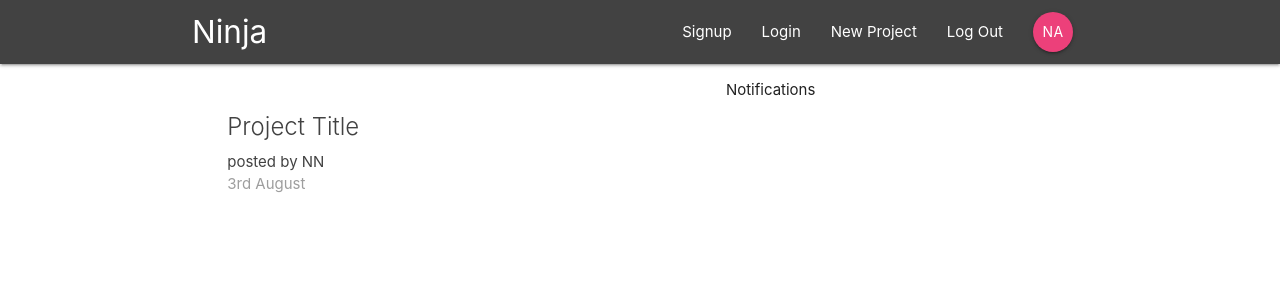
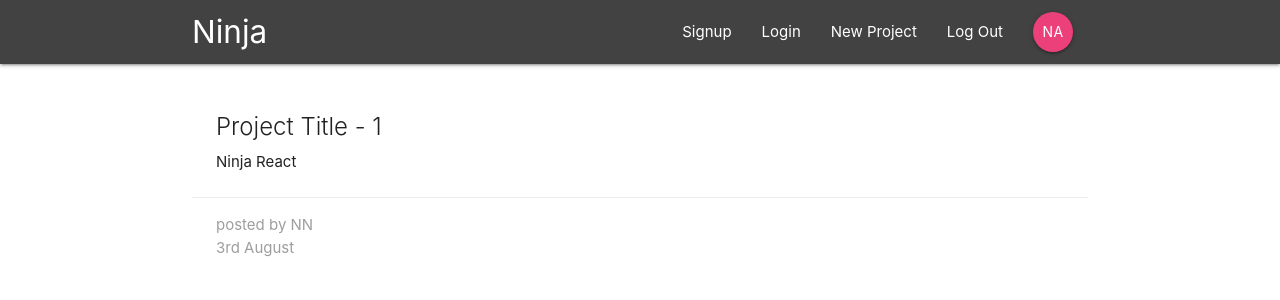
Before and after one commit to MedKim/react_firebase_app, a React (Create React App) app: page /project/1 in a window 1280 px wide. Shown: the top 300 px of the page. Built offline with nearby package versions, Linux system fonts and the light colour scheme.

Commit message:
ProjectDetails.jsの作成とpropsからid情報の取得

```diff
--- a/src/App.js
+++ b/src/App.js
@@ -1,8 +1,8 @@
 import React from 'react';
-import { BrowserRouter, Switch, Route } from 'react-router-dom';
-import Navbar from './components/layout/Navbar';
-import Dashboard from './components/dashboard/Dashboard';
-
+import { BrowserRouter, Switch, Route } from 'react-router-dom'
+import Navbar from './components/layout/Navbar'
+import Dashboard from './components/dashboard/Dashboard'
+import ProjectDetails from './components/projects/ProjectDetails'
 
 class App extends React.Component {
 	render(){
@@ -11,7 +11,8 @@
 	  	<div className="App">
 			<Navbar />
 			<Switch>
-				<Route path="/" component={Dashboard} />
+				<Route exact path="/" component={Dashboard} />
+				<Route path="/project/:id" component={ProjectDetails} />
 			</Switch>
 	  	</div>
 	  </BrowserRouter>
--- a/src/components/projects/ProjectDetails.js
+++ b/src/components/projects/ProjectDetails.js
@@ -0,0 +1,23 @@
+import React from 'react'
+
+
+const ProjectDetails = (props)=>{
+   console.log(props);
+   const id = props.match.params.id;
+   return(
+      <div className="container section project-details">
+         <div className="card z-depth-0">
+            <div className="card-content">
+               <span className="card-title">Project Title - {id}</span>
+               <p>Ninja React</p>
+            </div>
+            <div className="card-action gret lighten-4 grey-text">
+               <div>posted by NN</div>
+               <div>3rd August</div>
+            </div>
+         </div>
+      </div>
+   )
+}
+
+export default ProjectDetails
```
